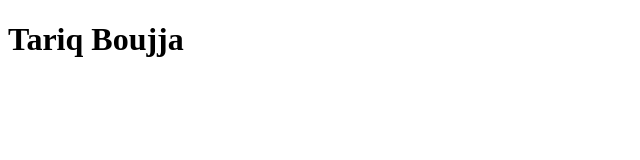
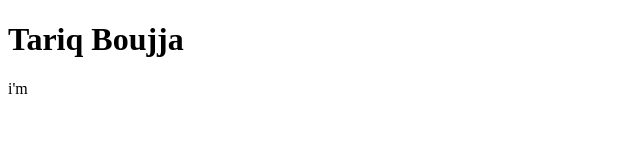
Before and after one commit to tariqboujja/tariq-blog, a plain HTML site: page index.html in a window 1280 px wide. Shown: the full height of the page, 0-640 px from the left. Drawn offline with Linux system fonts and the light colour scheme.

Commit message:
content saved

```diff
--- a/index.html
+++ b/index.html
@@ -5,16 +5,12 @@
 <head>
 
 	<title>tariq's blog</title>
-
-
-
 </head>
 
 
 <body>
 	<h1>Tariq Boujja</h1>
-
-
+	<p>i'm </p>
 </body>
 
 
```
